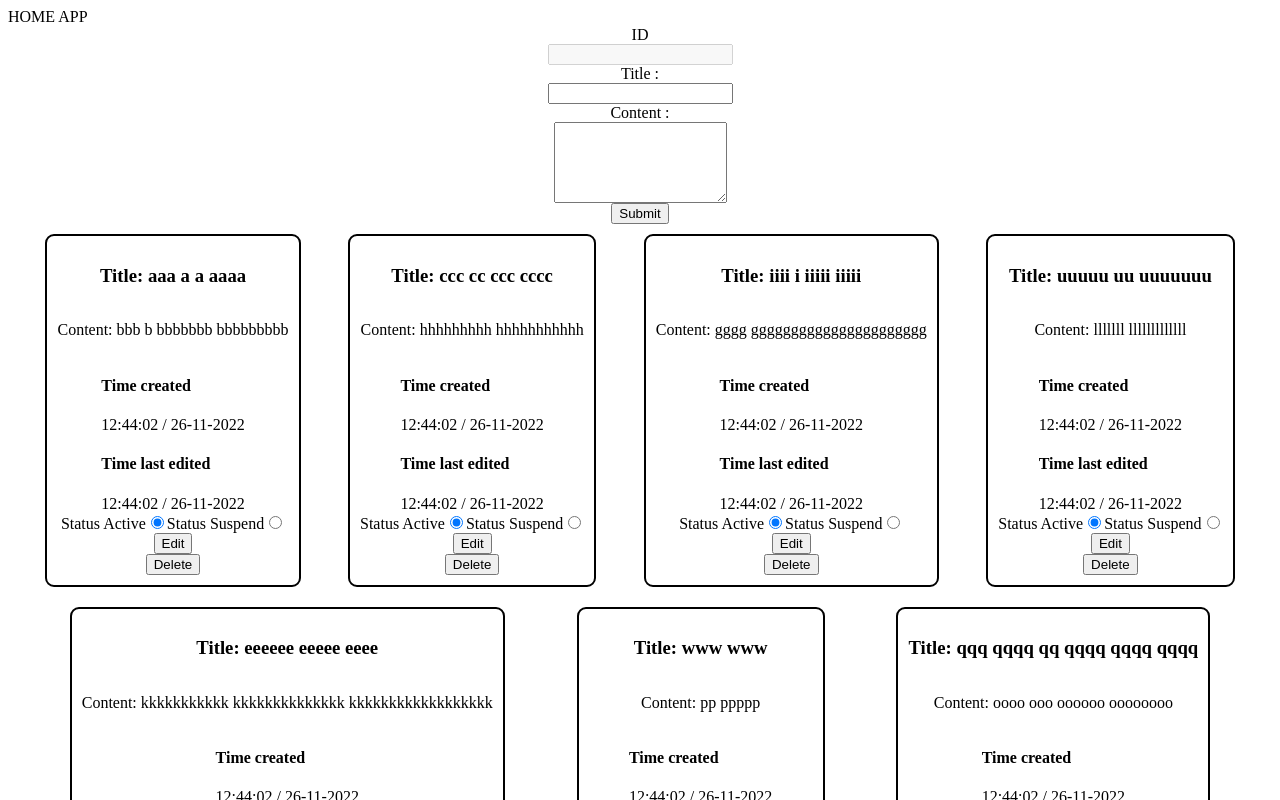
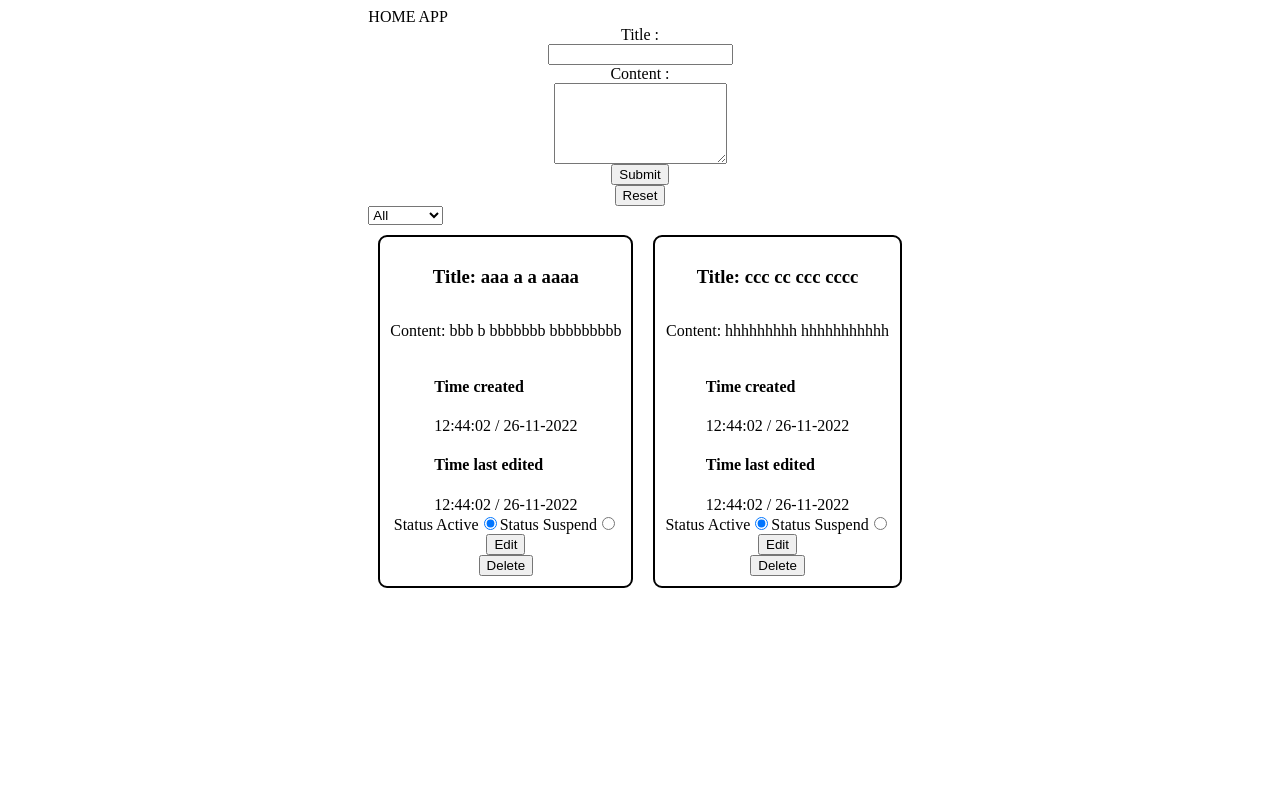
Before and after one commit to AngelGeorgievStoyanov/04-homework-react-typescript, a React (Create React App) app: page / in a window 1280 px wide. Shown: the top 800 px of the page. Built offline with nearby package versions, Linux system fonts and the light colour scheme.

Commit message:
event radio button, filter-status comment

```diff
--- /dev/null
+++ b/src/components/CommentFilterStatus.tsx
@@ -0,0 +1,31 @@
+import React from "react";
+import { CommentStatus } from "../model/comment";
+import { ChangeFilterListener } from "../shared/common-types"
+import { Filter } from "./HomeApp"
+
+
+interface CommentFilterStatusProps {
+    onChangeFilter: ChangeFilterListener;
+    filter: Filter
+}
+
+
+export default function CommentFilter({ filter, onChangeFilter }: CommentFilterStatusProps) {
+    function handleChangeFilter(event: React.ChangeEvent<HTMLSelectElement>) {
+        onChangeFilter(event.target.value === '0' ? undefined : parseInt(event.target.value))
+    }
+
+
+
+    return (
+
+
+        <select value={filter} onChange={handleChangeFilter} className="TodoFilter">
+            <option value='0'>All</option>
+            <option value={CommentStatus.Active}>Active</option>
+            <option value={CommentStatus.Suspended}>Suspend</option>
+
+        </select>
+
+    )
+}
--- a/src/components/CommentInput.tsx
+++ b/src/components/CommentInput.tsx
@@ -1,5 +1,5 @@
 import React, { Component } from "react";
-import { Comment } from "../model/comment";
+import { Comment, CommentStatus } from "../model/comment";
 import { CommentListener, Optional } from "../shared/common-types";
 import { toIsoDate } from "../shared/uils";
 
@@ -12,59 +12,26 @@ interface CommentInputProps {
 }
 
 interface CommentInputState {
+    id: string;
     title: string;
     content: string;
     status: string;
-    timeCreation: string
+    timeCreation: string;
+    timeEdited: string;
+
 }
 
 export default class CommentInput extends Component<CommentInputProps, CommentInputState> {
     state: Readonly<CommentInputState> = {
+        id: this.props.comment?.id?.toString() || '',
         title: this.props.comment?.title || '',
         content: this.props.comment?.content || '',
         status: this.props.comment?.status.toString() || '',
-        timeCreation: this.props.comment?.timeCreation || ''
+        timeCreation: this.props.comment?.timeCreation || '',
+        timeEdited: this.props.comment?.timeEdited || ''
     }
 
-    handeleCommentSubmit = (event: React.FormEvent) => {
-        event.preventDefault();
 
-
-        if (this.props.comment?.id !== undefined) {
-            this.props.onCommentSubmit(
-                new Comment(
-                    this.state.title,
-                    this.state.content,
-                    parseInt(this.state.status),
-                    this.state.timeCreation,
-                    toIsoDate(new Date()),
-                    this.props.comment?.id
-                )
-
-
-            )
-
-
-        } else {
-
-            this.props.onCommentSubmit(
-                new Comment(
-                    this.state.title,
-                    this.state.content,
-                    parseInt(this.state.status),
-                    toIsoDate(new Date()),
-                    false,
-                    this.props.comment?.id
-                )
-
-
-            )
-
-        }
-
-
-
-    }
     handleChange = (event: React.ChangeEvent<HTMLInputElement | HTMLSelectElement | HTMLTextAreaElement>) => {
         const fieldName = event.target.name;
         this.setState({ [fieldName]: event.target.value } as unknown as CommentInputState);
@@ -72,12 +39,49 @@ export default class CommentInput extends Component<CommentInputProps, CommentIn
 
 
     }
+
+    handeleCommentSubmit = (event: React.FormEvent) => {
+        event.preventDefault();
+
+        console.log(this.state, '===11111===')
+
+        this.props.onCommentSubmit(
+            new Comment(
+                this.state.title,
+                this.state.content,
+               this.state.status? parseInt(this.state.status): CommentStatus.Active ,
+                this.state.timeCreation ? this.state.timeCreation : toIsoDate(new Date()),
+                this.state.timeCreation ? toIsoDate(new Date()) : false,
+                this.state.id ? parseInt(this.state.id) : undefined
+            )
+
+
+        )
+
+
+         this.setState({ id: '', title: '', content: '', status: '', timeCreation: '', timeEdited: '' })
+        console.log(this.state, '===2222====')
+
+
+
+
+
+    }
+
+
+    handleResetForm=(event:React.FormEvent)=>{
+        console.log(this.state)
+        event.preventDefault()
+        this.setState({ id: '', title: '', content: '', status: '', timeCreation: '', timeEdited: '' })
+        console.log(this.state)
+
+    }
+
     render() {
         return (
             <form className="CommentInput" onSubmit={this.handeleCommentSubmit}>
 
-                <label htmlFor='id'>ID</label>
-                <input type='text' id='id' name='id' defaultValue={this.props.comment?.id || ''} disabled />
+
 
                 <label htmlFor='title'>Title : </label>
                 <input type='text' id='title' name='title' value={this.state.title}
@@ -89,6 +93,7 @@ export default class CommentInput extends Component<CommentInputProps, CommentIn
 
 
                 <button className='CommentInput-button-submit' type='submit'>Submit</button>
+                <button className='CommentInput-button-reset' type='reset' onClick={this.handleResetForm}>Reset</button>
 
 
             </form>
--- a/src/components/CommentItem.tsx
+++ b/src/components/CommentItem.tsx
@@ -1,3 +1,4 @@
+import React from "react";
 import { Comment, CommentStatus } from "../model/comment"
 import { CommentListener } from "../shared/common-types";
 import './CommentItem.css'
@@ -6,22 +7,35 @@ import './CommentItem.css'
 interface CommentItemProps {
     comment: Comment;
     onDeleteComment: CommentListener;
-    onEditComment: CommentListener
+    onEditComment: CommentListener;
+    onEditStatus: CommentListener
 }
 
 
-export default function CommentItem({ comment, onDeleteComment, onEditComment }: CommentItemProps) {
+export default function CommentItem({ comment, onDeleteComment, onEditComment ,onEditStatus}: CommentItemProps) {
 
-
-    // function handleEdit(event: React.MouseEvent) {
-    //     console.log(event.target, comment)
-    //     onEditComment(comment)
-    // }
 
 
     function handleDelete(event: React.MouseEvent) {
         onDeleteComment(comment)
     }
+
+    function handleCommentSuspend(event: React.MouseEvent) {
+        console.log(comment.status)
+        onEditStatus({ ...comment, status: CommentStatus.Suspended })
+        console.log(comment.status)
+    }
+
+
+    function handleCommentActive(event: React.MouseEvent) {
+        console.log(comment.status)
+        onEditStatus({ ...comment, status: CommentStatus.Active })
+        console.log(comment.status)
+
+    }
+
+
+
 
     return (
 
@@ -32,12 +46,12 @@ export default function CommentItem({ comment, onDeleteComment, onEditComment }:
 
             <p className="CommentItem-content" id="CommentItem-content">Content: {comment.content}</p>
             <span className="CommentItem-timeCreated"><h4>Time created</h4> {comment.timeCreation}</span>
-            {comment.timeEdited !==undefined ? <span className="CommentItem-timeCreated"><h4>Time last edited</h4> {comment.timeEdited}</span> : ''}
+            {comment.timeEdited !== undefined ? <span className="CommentItem-timeCreated"><h4>Time last edited</h4> {comment.timeEdited}</span> : ''}
             <span>
                 <label htmlFor="CommentItem-status">Status Active</label>
-                <input type="radio" name={'CommentItem-status-' + comment.id} defaultChecked value={CommentStatus.Active} />
+                <input type="radio" name={'CommentItem-status-' + comment.id}  value={CommentStatus.Active} defaultChecked   onClick={handleCommentActive} />
                 <label htmlFor="CommentItem-status">Status Suspend</label>
-                <input type="radio" name={'CommentItem-status-' + comment.id} value={CommentStatus.Suspended} />
+                <input type="radio" name={'CommentItem-status-' + comment.id} value={CommentStatus.Suspended}  onClick={handleCommentSuspend} />
 
             </span>
 
--- a/src/components/CommentList.tsx
+++ b/src/components/CommentList.tsx
@@ -1,22 +1,33 @@
-import { Comment } from "../model/comment";
+import { Comment, CommentStatus } from "../model/comment";
 import { CommentListener } from "../shared/common-types";
 import CommentItem from "./CommentItem";
 import './CommentList.css'
+import { Filter, Predicate, same } from "./HomeApp";
 
 type Props = {
     comments: Comment[];
     onDeleteComment: CommentListener;
     onEditComment: CommentListener;
+    filter: Filter;
+    same: Predicate<CommentStatus>;
+    onEditStatus: CommentListener
 }
 
 
 
-export const CommentList: React.FC<Props> = ({ comments, ...rest }) => {
-    console.log({ comments })
+export const CommentList: React.FC<Props> = ({ comments,filter, ...rest }) => {
+    const filterList = comments.filter((cmt) => !filter ?true: same(cmt.status,filter))
+
     return (
-        <article className="CommentList">
-            {comments.map(comment => (<CommentItem key={comment.id} comment={comment}{...rest} />))}
-        </article>
+        <div>
+            <article>
+
+            </article>
+            <article className="CommentList">
+                {filterList.length > 0 ? filterList.map(comment => (<CommentItem key={comment.id} comment={comment} {...rest} />))
+                    : comments.map(comment => (<CommentItem key={comment.id} comment={comment} {...rest} />))}
+            </article>
+        </div>
     )
 };
 
--- a/src/components/HomeApp.tsx
+++ b/src/components/HomeApp.tsx
@@ -1,24 +1,31 @@
 import { Component } from "react";
 import MOCK_COMMENT from "../model/mock-comments";
-import { Comment } from "../model/comment"
+import { Comment, CommentStatus } from "../model/comment"
 import CommentList from "./CommentList";
 import CommentInput from "./CommentInput";
 import { Optional } from "../shared/common-types";
+import CommentFilter from "./CommentFilterStatus";
+
+export type Predicate<T> = (a: T, b: T)=> boolean
 
 
+export type Filter = CommentStatus | undefined
 
-interface AppState {
+
+export interface AppState {
     comments: Comment[];
-    editedComment:Optional<Comment>
+    editedComment: Optional<Comment>;
+    filter: Filter;
 
 }
 
+export function same<T>(a:T,b:T){return a===b}
 
 export default class HomeApp extends Component<{}, AppState>{
     state: Readonly<AppState> = {
         comments: MOCK_COMMENT,
-        editedComment:undefined
-
+        editedComment: undefined,
+        filter: undefined
     }
 
     nextId = 0
@@ -29,10 +36,11 @@ export default class HomeApp extends Component<{}, AppState>{
     }
 
     handleCommentSubmit = (comment: Comment) => {
-        if(comment.id){
+        if (comment.id) {
 
-            this.setState(({comments})=>({comments: comments.map(cmt=>cmt.id===comment.id ? comment:cmt )}))
-        }else{
+            this.setState(({ comments }) => ({ comments: comments.map(cmt => cmt.id === comment.id ? comment : cmt) }))
+
+        } else {
             this.setState(({ comments }) => ({ comments: [...comments, { ...comment, id: ++this.nextId }] }))
 
         }
@@ -42,8 +50,16 @@ export default class HomeApp extends Component<{}, AppState>{
         this.setState(({ comments }) => ({ comments: comments.filter(cmt => cmt.id !== comment.id) }))
     }
 
-    handleEditComment=(comment: Comment)=> {
-       this.setState({editedComment:comment})
+    handleEditComment = (comment: Comment) => {
+        this.setState({ editedComment: comment })
+
+    }
+
+    handleFilter = (filter: Filter) => {
+
+
+     this.setState({ filter: filter });
+     console.log(this.state)
     }
 
 
@@ -51,8 +67,9 @@ export default class HomeApp extends Component<{}, AppState>{
 
         return (
             <div className="HomeApp">HOME APP
-                <CommentInput key={this.state.editedComment?.id} comment={this.state.editedComment } onCommentSubmit={this.handleCommentSubmit} />
-                <CommentList comments={this.state.comments} onDeleteComment={this.handleDeleteComment} onEditComment={this.handleEditComment} />
+                <CommentInput key={this.state.editedComment?.id} comment={this.state.editedComment} onCommentSubmit={this.handleCommentSubmit} />
+                <CommentFilter filter={this.state.filter} onChangeFilter={this.handleFilter} />
+                <CommentList comments={this.state.comments} onDeleteComment={this.handleDeleteComment} onEditComment={this.handleEditComment} filter={this.state.filter} same={same} onEditStatus={this.handleCommentSubmit} />
             </div>
         )
     }
--- a/src/model/comment.ts
+++ b/src/model/comment.ts
@@ -9,7 +9,7 @@ export class Comment {
     constructor(
         public title:string,
         public content:string,
-        public status: CommentStatus=CommentStatus.Active,
+        public status:  CommentStatus.Active |CommentStatus.Suspended,
         public timeCreation: string=toIsoDate(new Date()),
         public timeEdited:false | string=toIsoDate(new Date()),
         public id?:IdType
--- a/src/model/mock-comments.ts
+++ b/src/model/mock-comments.ts
@@ -5,12 +5,8 @@ const MOCK_COMMENT=[
 
 
     new Comment('aaa a a   aaaa','bbb b  bbbbbbb bbbbbbbbb'),
-    new Comment('ccc cc   ccc   cccc','hhhhhhhhh hhhhhhhhhhh'),
-    new Comment('iiii  i iiiii  iiiii','gggg gggggggggggggggggggggg'),
-    new Comment('uuuuu uu  uuuuuuu','lllllll lllllllllllll'),
-    new Comment('eeeeee  eeeee  eeee','kkkkkkkkkkk kkkkkkkkkkkkkk kkkkkkkkkkkkkkkkkk'),
-    new Comment('www www','pp  ppppp'),
-    new Comment('qqq qqqq qq  qqqq  qqqq qqqq','oooo ooo oooooo oooooooo')
+    new Comment('ccc cc   ccc   cccc','hhhhhhhhh hhhhhhhhhhh')
+
 ]
 
 
```
Also changed, not shown: src/shared/common-types.ts (+6 -1 lines).
